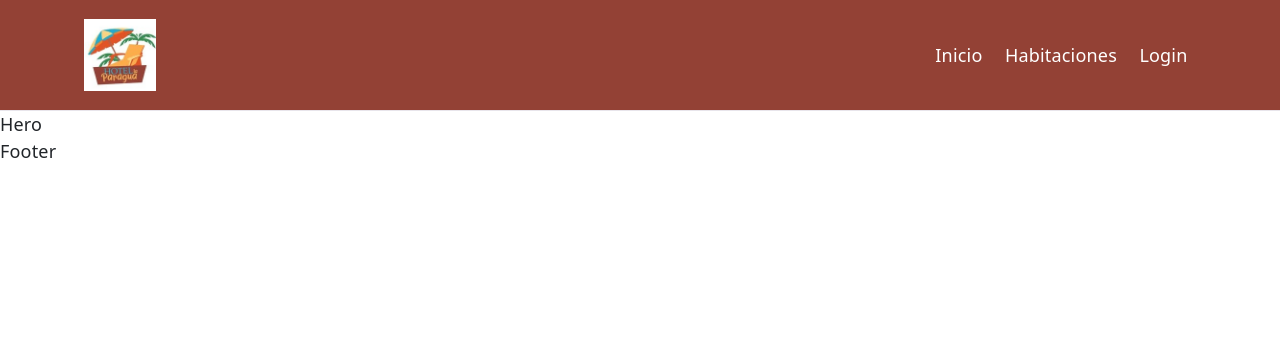
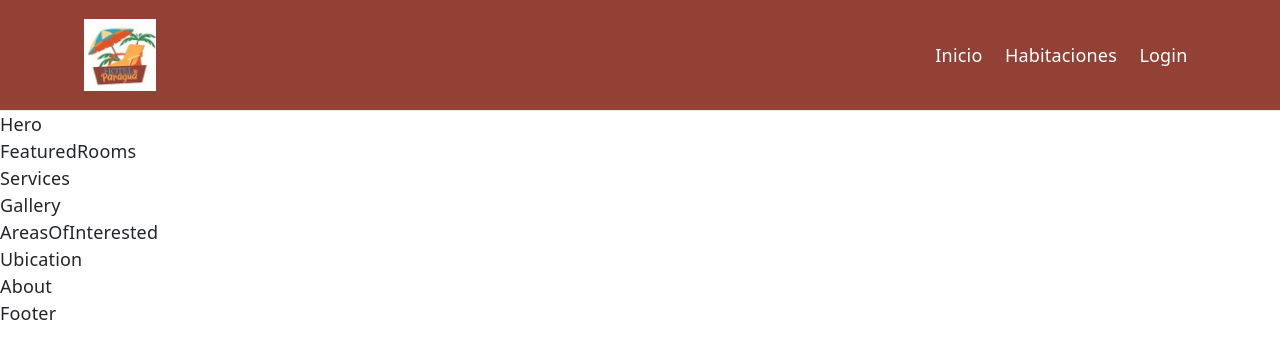
Before and after one commit to Miruto80/Paragua-Front, a React (Vite) app: page / in a window 1280 px wide. Shown: the top 358 px of the page. Built offline with nearby package versions, Linux system fonts and the light colour scheme.

Commit message:
Importacion de componentes

```diff
--- /dev/null
+++ b/src/components/public/About.jsx
@@ -0,0 +1,7 @@
+import React from 'react'
+
+export default function About() {
+  return (
+    <div>About</div>
+  )
+}
--- a/src/pages/public/Home.jsx
+++ b/src/pages/public/Home.jsx
@@ -1,9 +1,35 @@
-import Hero from '../../components/public/Hero.jsx'
+import Hero from "../../components/public/Hero.jsx";
+import Gallery from "../../components/public/Gallery.jsx";
+import Ubication from "../../components/public/Ubication.jsx";
+import Services from "../../components/public/Services.jsx";
+import FeaturedRooms from "../../components/public/FeaturedRooms.jsx";
+import AreasOfInterested from "../../components/public/AreasOfInterested.jsx";
+import About from "../../components/public/About.jsx";
 
 export default function Home() {
   return (
     <main id="inicio">
-      <Hero />
+      <div className="home-section">
+        <Hero />
+      </div>
+      <div className="home-section">
+        <FeaturedRooms />
+      </div>
+      <div className="home-section">
+        <Services />
+      </div>
+      <div className="home-section">
+        <Gallery />
+      </div>
+      <div className="home-section">
+        <AreasOfInterested />
+      </div>
+      <div className="home-section">
+        <Ubication />
+      </div>
+      <div className="home-section">
+        <About />
+      </div>
     </main>
-  )
+  );
 }
```
